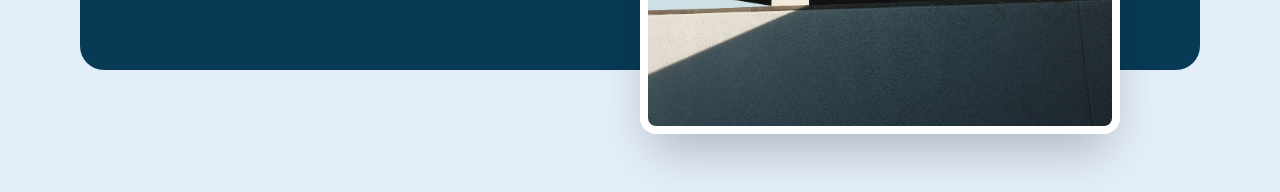
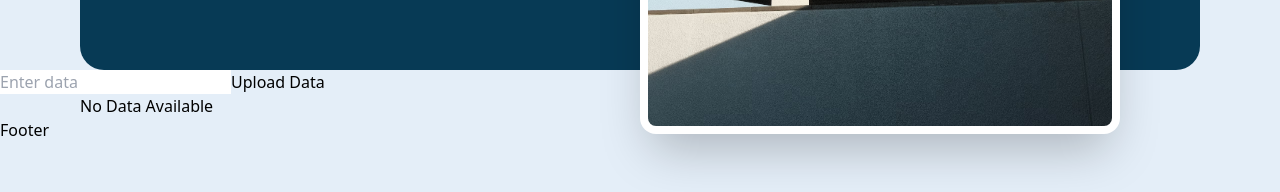
Before and after one commit to karar189/realEstate, a React (Vite) app: page / in a window 1280 px wide. Both pictures are taken after typing "Sample", "Sample123" into the empty fields and a click on the button "Login". Shown: the part 594-786 px from the top of the page. Built offline with nearby package versions, Linux system fonts and the light colour scheme; what tw-elements would draw is missing.

Commit message:
add: cards styling

```diff
--- a/src/components/Footer/Footer.jsx
+++ b/src/components/Footer/Footer.jsx
@@ -3,7 +3,11 @@ import React from "react";
 import styles from "../../style";
 
 const Footer = () => {
-  return <>Footer</>;
+  return (
+    <>
+      <div className="">Footer</div>
+    </>
+  );
 };
 
 export default Footer;
--- /dev/null
+++ b/src/components/card/Card.jsx
@@ -0,0 +1,43 @@
+import React from "react";
+import styles from "../../style";
+import homeImg from "../../assets/images/home1.jpg";
+
+const Card = ({ data }) => {
+  return (
+    <div className={`${styles.marginX} card-container flex  flex-wrap`}>
+      {data.length > 0 ? (
+        data.map((item) => (
+          <div className={` ${styles.marginY} mr-20`} key={item.id}>
+            <div className="card w-80">
+              <img
+                src="https://images.unsplash.com/photo-1586023492125-27b2c045efd7?q=80&w=1916&auto=format&fit=crop&ixlib=rb-4.0.3&ixid=M3wxMjA3fDB8MHxwaG90by1wYWdlfHx8fGVufDB8fHx8fA%3D%3D"
+                alt=""
+                className="rounded-t-3xl h-48 w-full object-cover"
+              />
+              <div className="w-80  bg-white rounded-b-3xl shadow border border-sky-500">
+                <h2 className=" text-lg font-bold px-6 py-4">
+                  {item.detail}
+                  {/* {data[0].name} */}
+                </h2>
+                <p className="px-6 ">
+                  Lorem ipsum dolor sit amet consectetur adipisicing elit.
+                  quisquam incidunt velit aliquam deleniti id ea!
+                  {/* {item.description} */}
+                </p>
+                <br />
+                <p className="px-6 pb-4">
+                  {/* {data[0].price} */}
+                  $400
+                </p>
+              </div>
+            </div>
+          </div>
+        ))
+      ) : (
+        <p>No Data Available</p>
+      )}
+    </div>
+  );
+};
+
+export default Card;
--- a/src/pages/Dashboard/Dashboard.jsx
+++ b/src/pages/Dashboard/Dashboard.jsx
@@ -2,6 +2,7 @@ import React, { useState } from "react";
 import styles from "../../style";
 
 import hero from "../../assets/images/hero.avif";
+import Card from "../../components/card/Card";
 
 const Dashboard = () => {
   const [data, setData] = useState([]);
@@ -26,20 +27,7 @@ const Dashboard = () => {
   );
 
   return (
-    <div className="dashboard h-screen">
-      {/* Data Upload Form */}
-      {/* <div className="data-upload-form">
-        <form onSubmit={handleUpload}>
-          <input
-            type="text"
-            value={uploadInput}
-            onChange={(e) => setUploadInput(e.target.value)}
-            placeholder="Enter data"
-          />
-          <button type="submit">Upload Data</button>
-        </form>
-      </div> */}
-
+    <div className="dashboard">
       {/* Search Bar */}
       {/* <div className="search-bar">
         <input
@@ -95,6 +83,24 @@ const Dashboard = () => {
           </div>
         </div>
       </div>
+      <div className="formSection">
+        {" "}
+        {/* Data Upload Form */}
+        <div className="data-upload-form">
+          <form onSubmit={handleUpload}>
+            <input
+              type="text"
+              value={uploadInput}
+              onChange={(e) => setUploadInput(e.target.value)}
+              placeholder="Enter data"
+            />
+            <button type="submit">Upload Data</button>
+          </form>
+        </div>
+      </div>
+      <div className="cardSection">
+        <Card data={filteredData} />
+      </div>
     </div>
   );
 };
```
Also changed, not shown: src/assets/images/home1.jpg (added).
